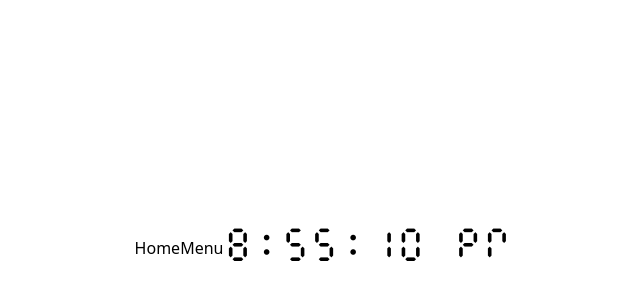
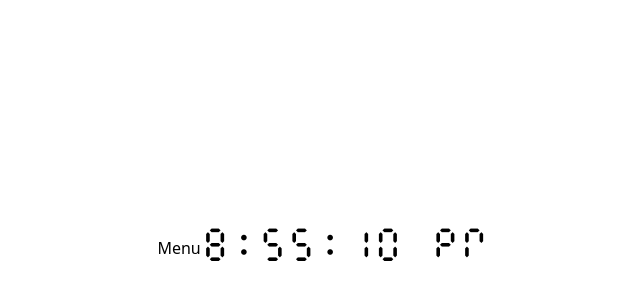
Before and after one commit to mdubelbeis/alarm-clock, a React (Vite) app: page / in a window 1280 px wide. Shown: the part 152-452 px from the top of the page, without its empty margins (317-957 px from the left). Built offline with nearby package versions, Linux system fonts and the light colour scheme.

Commit message:
initial structuring

```diff
--- a/src/App.tsx
+++ b/src/App.tsx
@@ -1,10 +1,10 @@
 import Clock from "./components/Clock";
-import HomeMenu from "./pages/HomeMenu";
+import Menu from "./pages/Menu";
 
 const App = () => {
   return (
     <main className="flex justify-center items-center h-screen">
-      <HomeMenu />
+      <Menu />
       <Clock />
     </main>
   );
--- a/src/pages/HomeMenu.tsx
+++ /dev/null
@@ -1,5 +0,0 @@
-const HomeMenu: React.FC = () => {
-  return <div>HomeMenu</div>;
-};
-
-export default HomeMenu;
--- /dev/null
+++ b/src/pages/Menu.tsx
@@ -0,0 +1,5 @@
+const Menu: React.FC = () => {
+  return <div>Menu</div>;
+};
+
+export default Menu;
```
